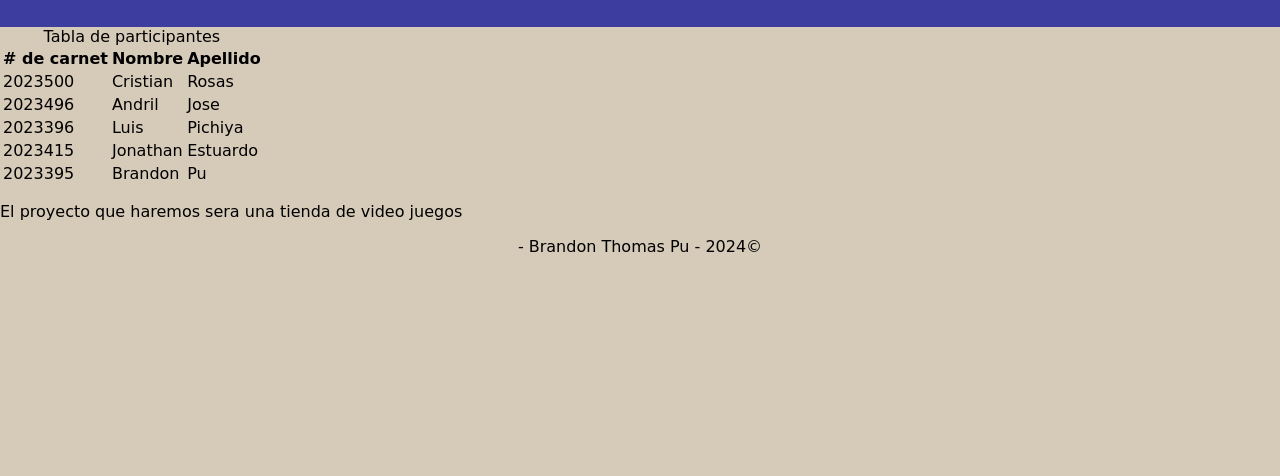
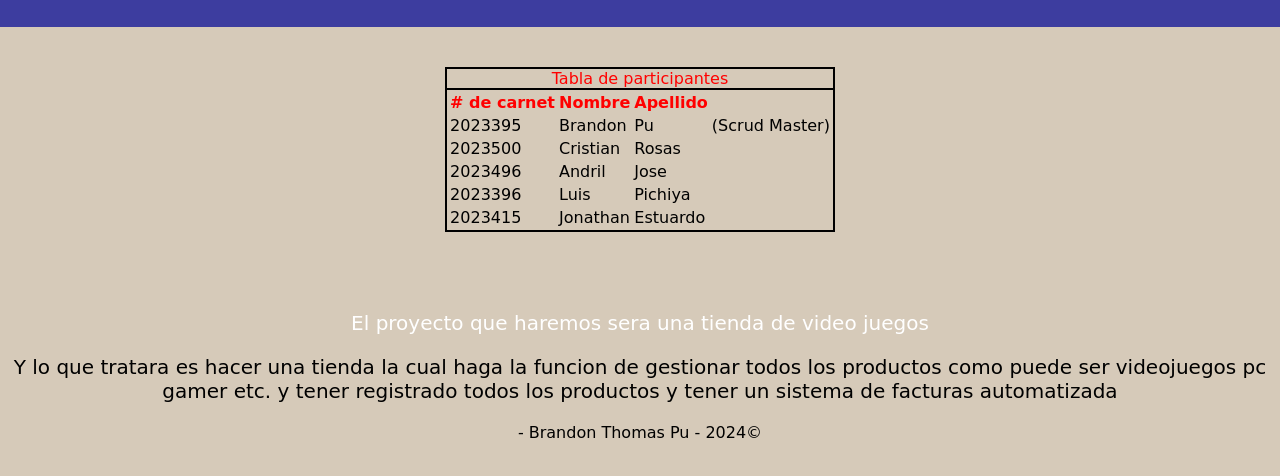
Before and after one commit to BrandonPu/Ejercicio-HTML, a plain HTML site: page Ejercicio-1 HTML/acerca-de/acerca-de.html in a window 1280 px wide. Shown: the part 96-572 px from the top of the page. Drawn offline with Linux system fonts and the light colour scheme.

Commit message:
Ejercicio-1 HTML

```diff
--- a/Ejercicio-1 HTML/acerca-de/acerca-de-style.css
+++ b/Ejercicio-1 HTML/acerca-de/acerca-de-style.css
@@ -1,6 +1,13 @@
 nav{
     background-color:rgb(61, 61, 159);
     padding: 10px;
+}
+
+caption, thead{
+    color: red;
+    border-right: 2px solid black;
+    border-top: 2px solid black;
+    border-left: 2px solid black;
 }
 
 body{
@@ -19,6 +26,11 @@ footer{
     padding-right: 30px;
 }
 
+.tablecontainer{
+    display: flex;
+    justify-content: center;
+}
+
 .ulnav{
     display: flex;
     list-style-type: none;
@@ -28,3 +40,20 @@ footer{
     color: white;
     text-decoration: none;
 }
+
+table{
+    margin: 40px;
+    border: 2px solid black;
+}
+
+.titlecontainer{
+    color: white;
+    text-align: center;
+    font-size: 20px;
+}
+
+.pcontainer{
+    color: black;
+    text-align: center;
+    font-size: 20px;
+}
--- a/Ejercicio-1 HTML/acerca-de/acerca-de.html
+++ b/Ejercicio-1 HTML/acerca-de/acerca-de.html
@@ -28,6 +28,12 @@
             </thead>
             <tbody>
                 <tr>
+                    <td>2023395</td>
+                    <td>Brandon</td>
+                    <td>Pu</td>
+                    <td>(Scrud Master)</td>
+                </tr>
+                <tr>
                     <td>2023500</td>
                     <td>Cristian</td>
                     <td>Rosas</td>
@@ -47,14 +53,17 @@
                     <td>Jonathan</td>
                     <td>Estuardo</td>
                 </tr>
-                <tr>
-                    <td>2023395</td>
-                    <td>Brandon</td>
-                    <td>Pu</td>
-                </tr>
             </tbody>
         </table>
+    </div>
+    <br>
+    <div class="titlecontainer">
         <p>El proyecto que haremos sera una tienda de video juegos</p>
+    </div>
+    <div class="pcontainer">
+        <p stytle="text-aling: justify;">Y lo que tratara es hacer una tienda la cual haga la funcion de gestionar todos los productos como puede ser
+            videojuegos pc gamer etc. y tener registrado todos los productos y tener un sistema de facturas automatizada
+        </p>
     </div>
     <footer>
         <p> - Brandon Thomas Pu - 2024&copy;</p>
```
